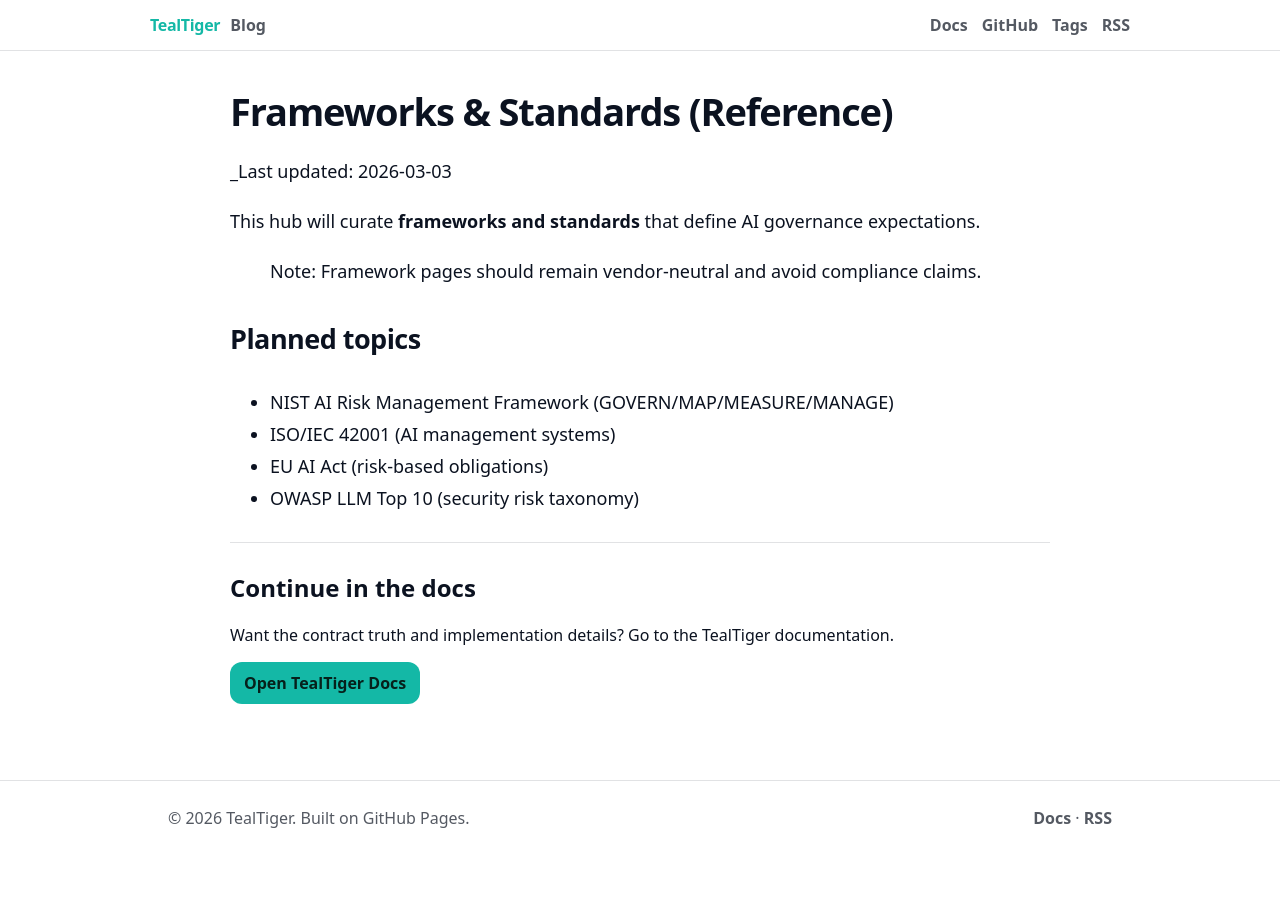
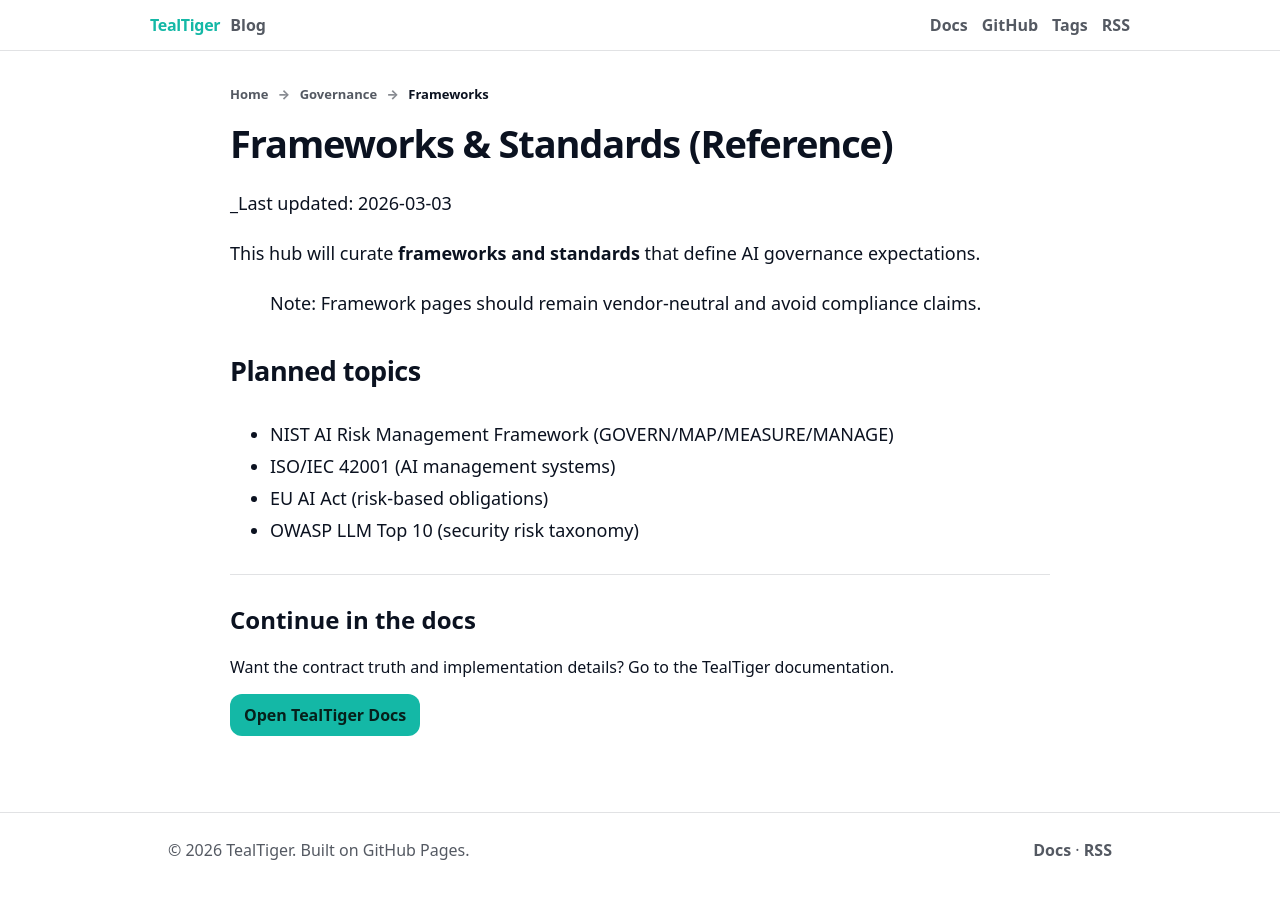
Before and after one commit to agentguard-ai/TealTiger-Blogs, a Jekyll site: the page built from governance/frameworks.md, in a window 1280 px wide. Built offline with Jekyll 4.4.1, drawn with Linux system fonts in a browser that asks for light colours.

Commit message:
Update frameworks.md

```diff
--- a/governance/frameworks.md
+++ b/governance/frameworks.md
@@ -2,6 +2,13 @@
 layout: page
 title: "Frameworks & Standards (Reference)"
 permalink: /governance/frameworks.html
+breadcrumbs:
+  - title: Home
+    url: /
+  - title: Governance
+    url: /governance/
+  - title: Frameworks
+    url: /governance/frameworks.html
 ---
 
 _Last updated: 2026-03-03
```
